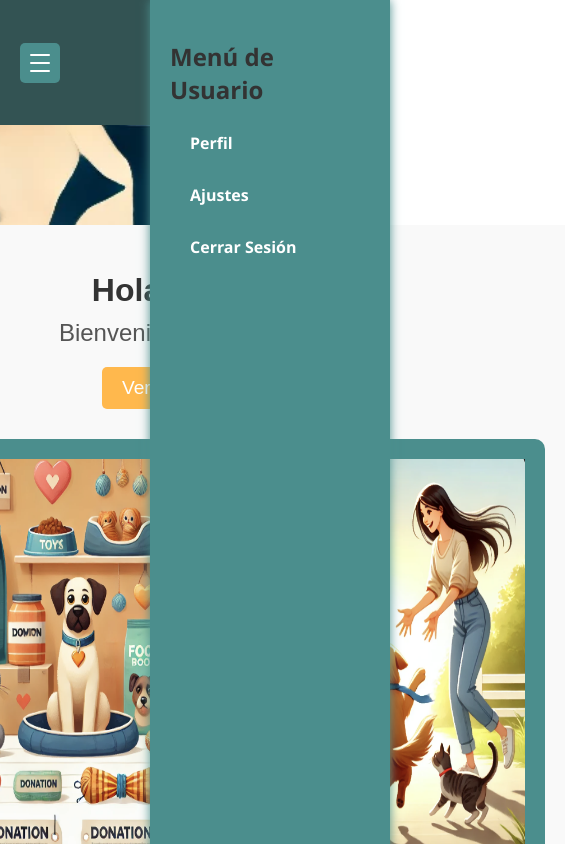
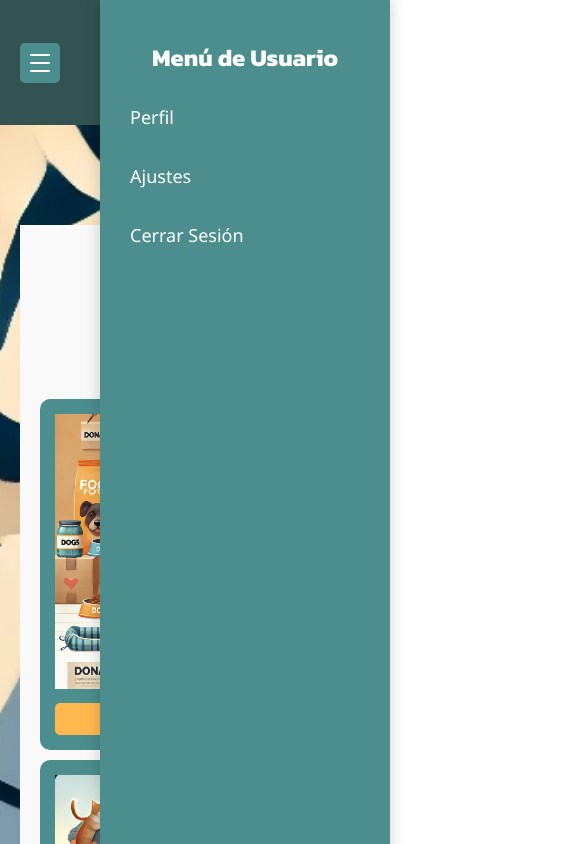
Before and after one commit to xXelghaleXx/C24_4_2024-2_G6D_PawFriends-Frontend-React, a React (Vite) app: page /welcome in a window 390 px wide. Both pictures are taken after a click on the picture 355 px from the left and 62 px from the top of the page. Shown: the top 844 px of the page, 565 px wide, since content can reach past the window. Built offline with nearby package versions, Linux system fonts and the light colour scheme.

Commit message:
42% y responsive

```diff
--- a/src/components/Slidebar.jsx
+++ b/src/components/Slidebar.jsx
@@ -1,15 +1,36 @@
-import { useState } from 'react';
+import { useState, useEffect, useRef } from 'react';
 import '../css/Slidebar.css'; // Importar el archivo CSS con los estilos
 
 const Slidebar = () => {
   const [isOpen, setIsOpen] = useState(false); // Controla si el slidebar está abierto
+  const slidebarRef = useRef(null); // Referencia al contenedor del Slidebar
 
   const toggleSlidebar = () => {
     setIsOpen(!isOpen); // Cambia el estado del slidebar
   };
 
+  // Cerrar el menú al hacer clic fuera de él
+  const handleClickOutside = (event) => {
+    if (slidebarRef.current && !slidebarRef.current.contains(event.target)) {
+      setIsOpen(false); // Cierra el Slidebar si el clic no es dentro de él
+    }
+  };
+
+  useEffect(() => {
+    if (isOpen) {
+      document.addEventListener('mousedown', handleClickOutside); // Escucha clics fuera del menú
+    } else {
+      document.removeEventListener('mousedown', handleClickOutside); // Remueve el evento si está cerrado
+    }
+
+    // Limpieza del evento
+    return () => {
+      document.removeEventListener('mousedown', handleClickOutside);
+    };
+  }, [isOpen]);
+
   return (
-    <div className={`de-todo ${isOpen ? 'open' : ''}`}>
+    <div className="de-todo" ref={slidebarRef}>
       <input
         className="input_unico"
         type="checkbox"
--- a/src/components/UserMenu.jsx
+++ b/src/components/UserMenu.jsx
@@ -1,15 +1,51 @@
 import PropTypes from 'prop-types'; // Importar PropTypes para validar props
-import { Link } from 'react-router-dom';  // Importar Link para la navegación interna
+import { Link } from 'react-router-dom'; // Importar Link para la navegación interna
+import { useEffect, useRef } from 'react'; // Importar hooks necesarios
 import '../css/UserMenuStyles.css'; // Importar los estilos del UserMenu
 
 const UserMenu = ({ isOpen, toggleMenu }) => {
+  const menuRef = useRef(null); // Referencia al menú
+
+  // Función para manejar clics fuera del menú
+  const handleOutsideClick = (event) => {
+    if (menuRef.current && !menuRef.current.contains(event.target)) {
+      toggleMenu(); // Cierra el menú si se hace clic fuera de él
+    }
+  };
+
+  // Agregar y eliminar eventos cuando el menú está abierto
+  useEffect(() => {
+    if (isOpen) {
+      document.addEventListener('mousedown', handleOutsideClick);
+    } else {
+      document.removeEventListener('mousedown', handleOutsideClick);
+    }
+
+    // Limpieza del evento al desmontar el componente
+    return () => {
+      document.removeEventListener('mousedown', handleOutsideClick);
+    };
+  }, [isOpen]);
+
   return (
-    <div className={`user-menu ${isOpen ? 'open' : ''}`}>
+    <div ref={menuRef} className={`user-menu ${isOpen ? 'open' : ''}`}>
       <h2>Menú de Usuario</h2>
       <ul>
-        <li><Link to="/perfil" onClick={toggleMenu}>Perfil</Link></li>  {/* Usar Link para navegación interna */}
-        <li><Link to="/ajustes" onClick={toggleMenu}>Ajustes</Link></li>
-        <li><Link to="/cerrar-sesion" onClick={toggleMenu}>Cerrar Sesión</Link></li>
+        <li>
+          <Link to="/perfil" onClick={toggleMenu}>
+            Perfil
+          </Link>
+        </li>
+        <li>
+          <Link to="/ajustes" onClick={toggleMenu}>
+            Ajustes
+          </Link>
+        </li>
+        <li>
+          <Link to="/cerrar-sesion" onClick={toggleMenu}>
+            Cerrar Sesión
+          </Link>
+        </li>
       </ul>
     </div>
   );
@@ -17,8 +53,8 @@ const UserMenu = ({ isOpen, toggleMenu }) => {
 
 // Definir los tipos de las props
 UserMenu.propTypes = {
-  isOpen: PropTypes.bool.isRequired,      // isOpen debe ser booleano y requerido
-  toggleMenu: PropTypes.func.isRequired,  // toggleMenu debe ser una función y requerido
+  isOpen: PropTypes.bool.isRequired, // isOpen debe ser booleano y requerido
+  toggleMenu: PropTypes.func.isRequired, // toggleMenu debe ser una función y requerido
 };
 
 export default UserMenu;
--- a/src/css/Donaciones.css
+++ b/src/css/Donaciones.css
@@ -48,8 +48,8 @@
 .donaciones-product-card {
   background-color: #54736b; /* Fondo de las tarjetas */
   border-radius: 8px;
-  padding: 10px;
-  width: 300px; /* Ancho de cada tarjeta */
+  padding: 15px;
+  width: 400px; /* Ancho de cada tarjeta */
   text-align: center;
   color: white;
   box-shadow: 0 4px 8px rgba(0, 0, 0, 0.2); /* Sombra de la tarjeta */
@@ -62,14 +62,14 @@
 }
 
 .donaciones-product-image {
-  width: 100%;
+  width: 350px;
   border-radius: 8px;
   margin-bottom: 10px;
   transition: transform 0.3s; /* Animación para la imagen */
 }
 
 .donaciones-product-card:hover .donaciones-product-image {
-  transform: scale(1.1); /* Agranda la imagen al pasar el mouse */
+  transform: scale(1.05); /* Agranda la imagen al pasar el mouse */
 }
 
 /* Nombre del producto */
--- a/src/css/UserMenuStyles.css
+++ b/src/css/UserMenuStyles.css
@@ -1,158 +1,99 @@
-/* Estilos para el botón del usuario */
-.profile-icon {
-  cursor: pointer;
-  width: 40px;
-  height: 40px;
-  position: relative;
-  transition: opacity 0.3s ease; /* Transición suave para opacidad */
+@import url('https://fonts.googleapis.com/css2?family=Kanit:wght@400;500;700&display=swap');
+
+/* Estilos generales para el UserMenu */
+.user-menu {
+  position: fixed; /* Fija el menú en una posición fija */
+  top: 0;
+  right: 0;
+  height: 100vh; /* Ocupa toda la altura de la ventana */
+  width: 250px; /* Ancho del menú */
+  background-color: #4B8E8D; /* Color de fondo */
+  color: #fff; /* Color del texto */
+  padding: 20px;
+  box-shadow: 0 0 15px rgba(0, 0, 0, 0.2); /* Sombra del menú */
+  transform: translateX(100%); /* Posición inicial fuera de la vista */
+  opacity: 0; /* Comienza invisible */
+  z-index: 1000; /* Asegura que esté por encima del contenido */
+  transition: transform 0.5s ease, opacity 0.5s ease; /* Transiciones suaves */
 }
 
-/* Cuando el menú está abierto, disminuye la opacidad del botón */
-.user-menu.open ~ .profile-icon {
-  opacity: 0.2; /* Ajusta el valor según el nivel de desvanecimiento que prefieras */
-  pointer-events: all; /* Permite que el botón siga siendo funcional */
-}
-  /* Estilos para el UserMenu */
-  .user-menu {
-    position: fixed;
-    right: 0;
-    top: 0; /* Ajusta según la altura del navbar */
-    background-color: #4B8E8D;
-    color: #fff;
-    width: 200px;
-    height: 100%;
-    padding: 20px;
-    box-shadow: 0 0 10px #4B8E8D;
-    transition: transform 0.3s ease;
+/* Muestra el menú cuando está abierto */
+.user-menu.open {
+  transform: translateX(0); /* Mueve el menú a la vista */
+  opacity: 1; /* Lo hace visible */
 }
 
-  .user-menu.open {
-    transform: translateX(0);
+/* Título del UserMenu */
+.user-menu h2 {
+  font-family: 'Kanit', sans-serif; /* Fuente personalizada */
+  font-size: 24px;
+  font-weight: bold;
+  margin-bottom: 20px;
+  text-align: center;
+  color: #fff;
 }
 
+/* Lista del UserMenu */
 .user-menu ul {
-    list-style: none;
+  list-style: none; /* Eliminar viñetas */
   padding: 0;
+  margin: 0;
 }
 
-  .user-menu li {
-    margin-bottom: 10px;
+.user-menu ul li {
+  margin-bottom: 15px;
 }
 
-  .user-menu li a {
+/* Enlaces del menú */
+.user-menu ul li a {
+  display: block;
   color: #fff;
   text-decoration: none;
-    font-weight: bold;
+  font-weight: 500;
+  font-size: 18px;
+  padding: 10px;
+  border-radius: 5px; /* Bordes redondeados */
+  transition: background-color 0.3s ease, color 0.3s ease; /* Transiciones suaves */
 }
 
-  .user-menu li a:hover {
-    text-decoration: none;
-    color: #fff;
-    background-color: #FFA629;
+/* Efecto hover en los enlaces */
+.user-menu ul li a:hover {
+  background-color: #FFA629; /* Color de fondo en hover */
+  color: #fff; /* Asegura que el texto sea visible */
 }
 
-  .user-menu ul li a {
-    display: block;
-    padding: 10px 20px; /* Ajusta los valores de padding para hacerlo más ancho */
-    text-decoration: none;
-    color: #ffffff; /* Color del texto normal */
-    transition: background-color 0.3s ease;
+/* Botón de cierre (si se añade uno en el futuro) */
+.user-menu-close {
+  position: absolute;
+  top: 10px;
+  right: 10px;
+  background: none;
+  border: none;
+  font-size: 20px;
+  color: #fff;
+  cursor: pointer;
+  transition: color 0.3s ease;
 }
 
-  .user-menu ul li a:hover {
-    background-color: #FFA629; /* El color hover */
-    color: #ffffff; /* Cambia el color del texto en hover */
-    width: 100%; /* Asegúrate de que cubra todo el ancho */
+.user-menu-close:hover {
+  color: #FFA629; /* Cambia el color del botón al pasar el mouse */
 }
 
-
-.user-menu-container {
-    position: relative;
+/* Fondo semitransparente detrás del menú */
+.menu-overlay {
+  position: fixed;
+  top: 0;
+  left: 0;
+  width: 100%;
+  height: 100%;
+  background: rgba(0, 0, 0, 0.5); /* Fondo oscuro semitransparente */
+  z-index: 999;
+  opacity: 0;
+  display: none; /* Inicialmente oculto */
+  transition: opacity 0.5s ease; /* Transición suave */
 }
 
-  .toggle_button {
-    cursor: pointer;
-    position: fixed;
-    top: 15px;
-    right: 20px;
-    z-index: 1111;
-    height: 40px;
-    width: 40px;
-    background-color: #4B8E8D;
-    display: flex;
-    align-items: center;
-    justify-content: center;
-    border-radius: 5px;
+.menu-overlay.open {
+  display: block; /* Muestra el fondo cuando el menú está abierto */
+  opacity: 1;
 }
-
-  .toggle_button:hover {
-    background-color: #FFA629;
-  }
-
-  .top_bar, .middle_bar, .bottom_bar {
-    position: absolute;
-    height: 2px;
-    width: 20px;
-    background-color: #fff;
-    border-radius: 50px;
-    transition: 0.3s ease;
-  }
-
-  .top_bar {
-    top: 30%;
-    left: 50%;
-    transform: translate(-50%, -50%);
-  }
-
-  .middle_bar {
-    top: 50%;
-    left: 50%;
-    transform: translate(-50%, -50%);
-  }
-
-  .bottom_bar {
-    top: 70%;
-    left: 50%;
-    transform: translate(-50%, -50%);
-  }
-
-  /* Ocultar la barra del medio cuando está abierta */
-  .input_toggle:checked ~ .toggle_button .middle_bar {
-    opacity: 0;
-  }
-
-  /* Rotar las barras superior e inferior cuando está abierta */
-  .input_toggle:checked ~ .toggle_button .top_bar {
-    transform: translate(-50%, -50%) rotate(45deg);
-    width: 25px;
-  }
-
-  .input_toggle:checked ~ .toggle_button .bottom_bar {
-    transform: translate(-50%, -50%) rotate(-45deg);
-    width: 25px;
-  }
-
-  .user-menu-title {
-    color: white;
-    padding: 20px;
-    font-size: 24px;
-  }
-
-  .user-menu-list {
-    list-style: none;
-    padding: 0;
-  }
-
-  .user-menu-item {
-    margin: 15px 0;
-  }
-
-  .user-menu-item a {
-    color: white;
-    text-decoration: none;
-    font-size: 18px;
-  }
-
-  .user-menu-item a:hover {
-    color: #FFA629;
-  }
--- a/src/css/WelcomeStyle.css
+++ b/src/css/WelcomeStyle.css
@@ -1,5 +1,3 @@
-/* WelcomeStyle.css */
-
 /* Contenedor principal */
 .welcome-container {
     text-align: center;
@@ -54,8 +52,9 @@
 }
 
 .grid-image {
-    width: 300px;
-    height: 400px;
+    width: 100%;
+    max-width: 300px;
+    height: auto; /* Mantiene la proporción de la imagen */
     margin-bottom: 10px;
 }
 
@@ -82,3 +81,55 @@ footer {
     margin-top: auto;  /* Empuja el footer al fondo de la página */
     width: 100%;
 }
+
+/* --- Responsividad --- */
+
+/* Para pantallas más pequeñas como tablets */
+@media (max-width: 768px) {
+    .grid-container {
+        grid-template-columns: repeat(1, 1fr); /* Una columna en lugar de dos */
+        gap: 15px;
+    }
+
+    .welcome-header h2 {
+        font-size: 1.8rem;
+    }
+
+    .welcome-header p {
+        font-size: 1.2rem;
+    }
+
+    .view-pets-button {
+        font-size: 1rem;
+        padding: 8px 16px;
+    }
+}
+
+/* Para pantallas pequeñas como móviles */
+@media (max-width: 480px) {
+    .welcome-header h2 {
+        font-size: 1.5rem;
+    }
+
+    .welcome-header p {
+        font-size: 1rem;
+    }
+
+    .view-pets-button {
+        font-size: 0.9rem;
+        padding: 6px 12px;
+    }
+
+    .grid-container {
+        gap: 10px;
+    }
+
+    .grid-item {
+        padding: 15px;
+    }
+
+    .grid-button {
+        font-size: 0.9rem;
+        padding: 8px;
+    }
+}
```
Also changed, not shown: src/components/Donaciones.jsx (+48 -17 lines), src/components/DonationModal.jsx (added, +80 -0 lines), src/css/DonationModal.css (added, +103 -0 lines). Lines whose indentation alone changed are shown as unchanged.
